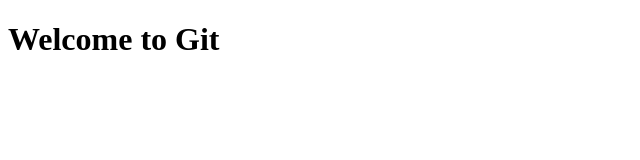
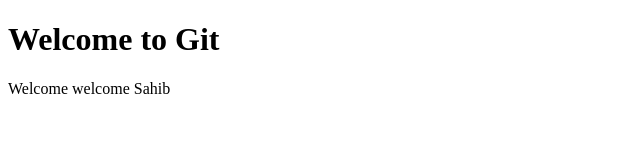
Before and after one commit to GurmeetSingh-Innostax/local-repo, a plain HTML site: page index.html in a window 1280 px wide. Shown: the whole page, without its empty margins (0-640 px from the left). Drawn offline with Linux system fonts and the light colour scheme.

Commit message:
Para Added

```diff
--- a/index.html
+++ b/index.html
@@ -7,5 +7,6 @@
 </head>
 <body>
     <h1>Welcome to Git</h1>
+    <p> Welcome welcome Sahib</p>
 </body>
 </html>
```
